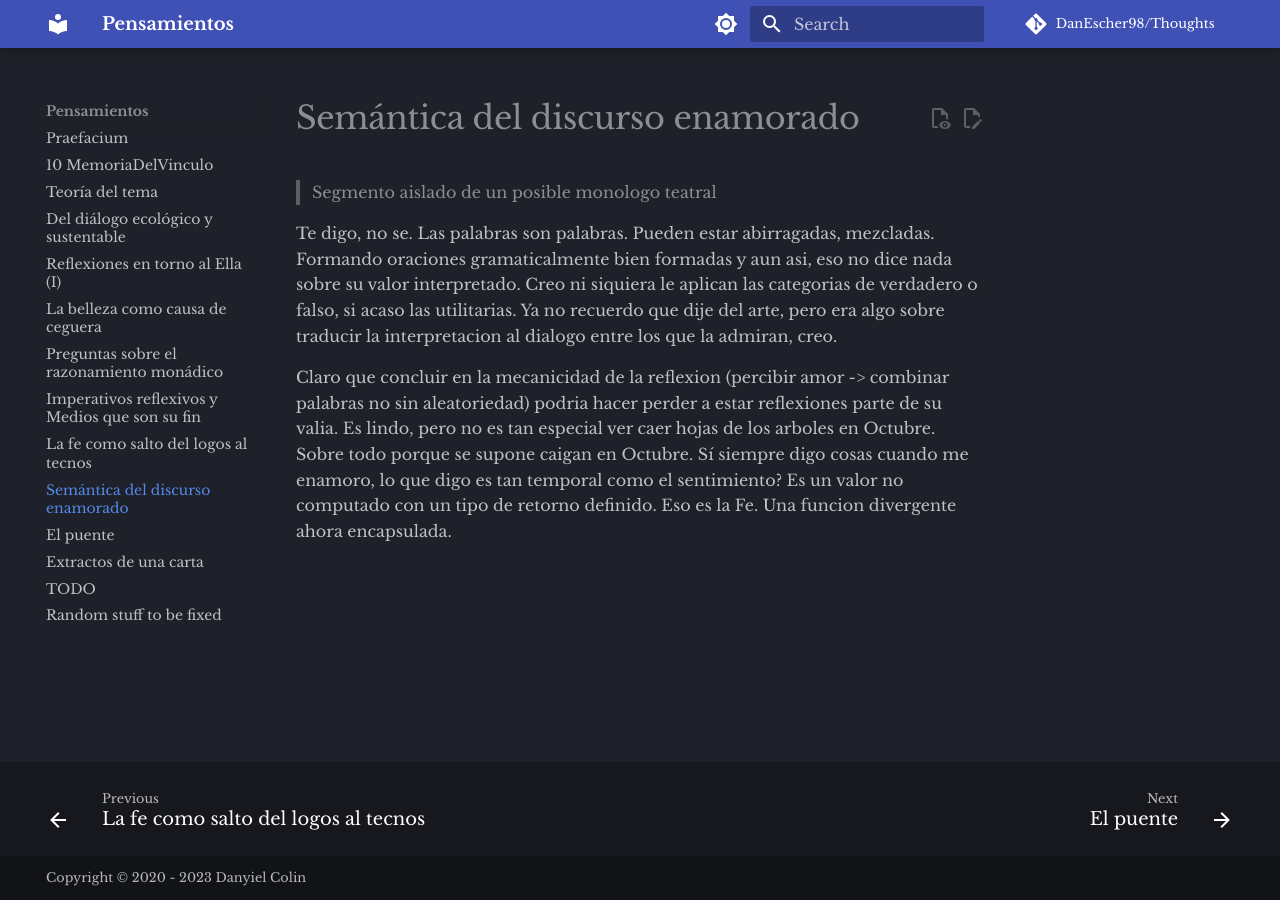
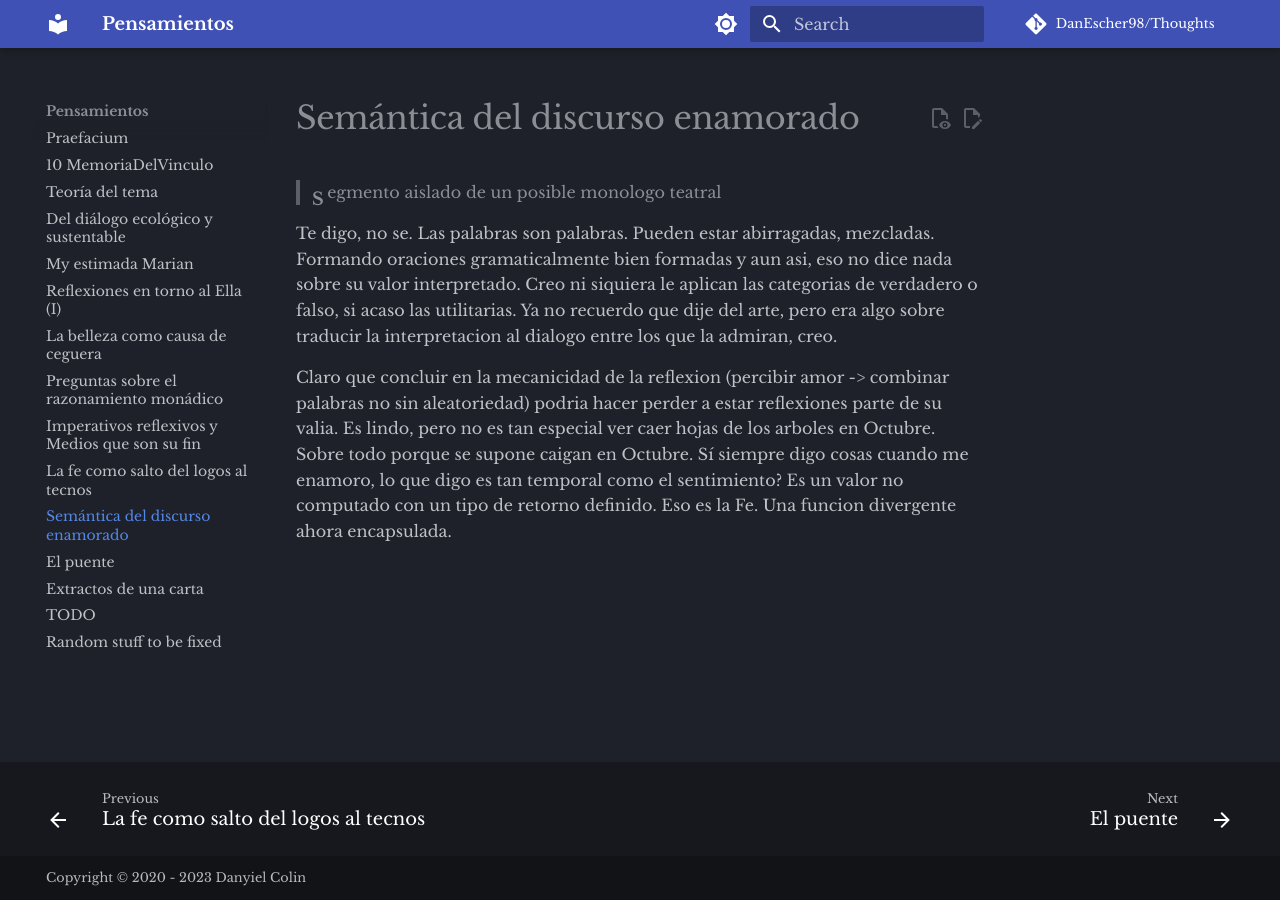
Before and after one commit to DanEscher98/Thoughts, an MkDocs documentation site: the page built from docs/8_SemanticaDiscursoEnamorado.md, in a window 1280 px wide. Built offline with MkDocs 1.6.1 and Material for MkDocs 9.7.7, drawn with Linux system fonts in a browser that asks for light colours; comment, search, counter and statistics services are not loaded.

Commit message:
new file:   docs/2a_carta_marian.md 	modified:   docs/CartaMarian.md 	new file:   docs/stylesheets/extra.css 	modified:   mkdocs.yml

````diff
--- /dev/null
+++ b/docs/2a_carta_marian.md
@@ -0,0 +1,11 @@
+# My estimada Marian
+
+
+Hola
+
+
+## README
+
+```plaintext
+hello
+```
--- /dev/null
+++ b/docs/stylesheets/extra.css
@@ -0,0 +1,18 @@
+h1 + p:first-letter {
+	float: left;
+	font-size: 2.5em;
+	font-weight: bold;
+	margin: 5px 5px 5px 0;
+}
+
+blockquote {
+	margin: 1em 2em;
+	border-left: 1px dashed #999;
+	padding-left: 1em;
+}
+blockquote p:first-letter {
+	float: left;
+	margin: .3em .2em .1em 0;
+	font-size: 110%;
+	font-weight: bold;
+}
--- a/mkdocs.yml
+++ b/mkdocs.yml
@@ -77,6 +77,9 @@
   - https://polyfill.io/v3/polyfill.min.js?features=es6
   - https://cdn.jsdelivr.net/npm/mathjax@3/es5/tex-mml-chtml.js
 
+extra_css:
+  - stylesheets/extra.css
+
 
 plugins:
   - search
````
Also changed, not shown: docs/CartaMarian.md (+9 -5 lines).
